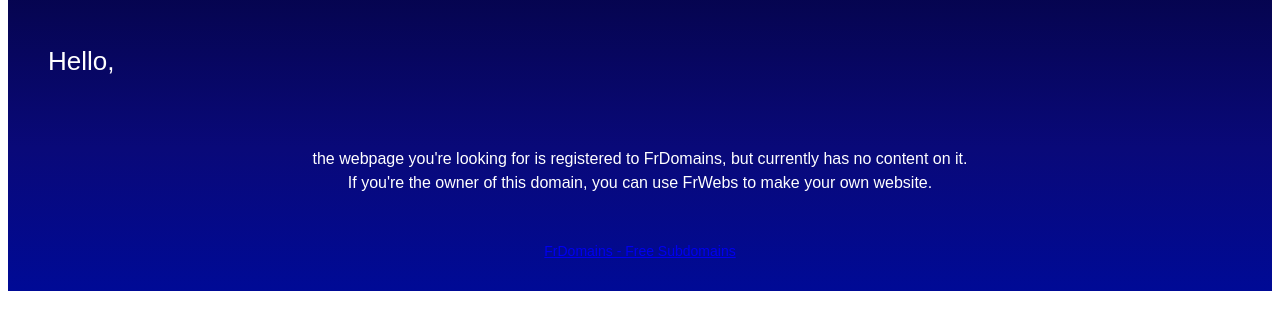
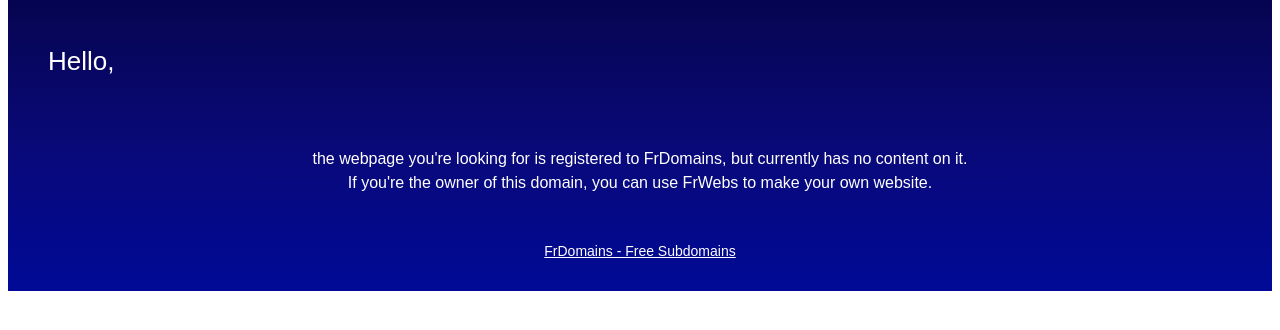
Before and after one commit to frdhostlolveryuniqueusernamesoyea/nosite, a plain HTML site: page index.html in a window 1280 px wide. Shown: the part 190-520 px from the top of the page. Drawn offline with Linux system fonts and the light colour scheme.

Commit message:
Update index.html

```diff
--- a/index.html
+++ b/index.html
@@ -32,7 +32,7 @@
                         <tbody>
                             <tr>
                                 <td style="padding: 10px; text-align: center; font-size: 14px; font-family: Arial, sans-serif;">
-                                    <a href="https://frdomains.site">FrDomains - Free Subdomains</a>
+                                    <a href="https://frdomains.site" style="color: #FFFFFF;">FrDomains - Free Subdomains</a>
                                 </td>
                             </tr>
                         </tbody>
```
